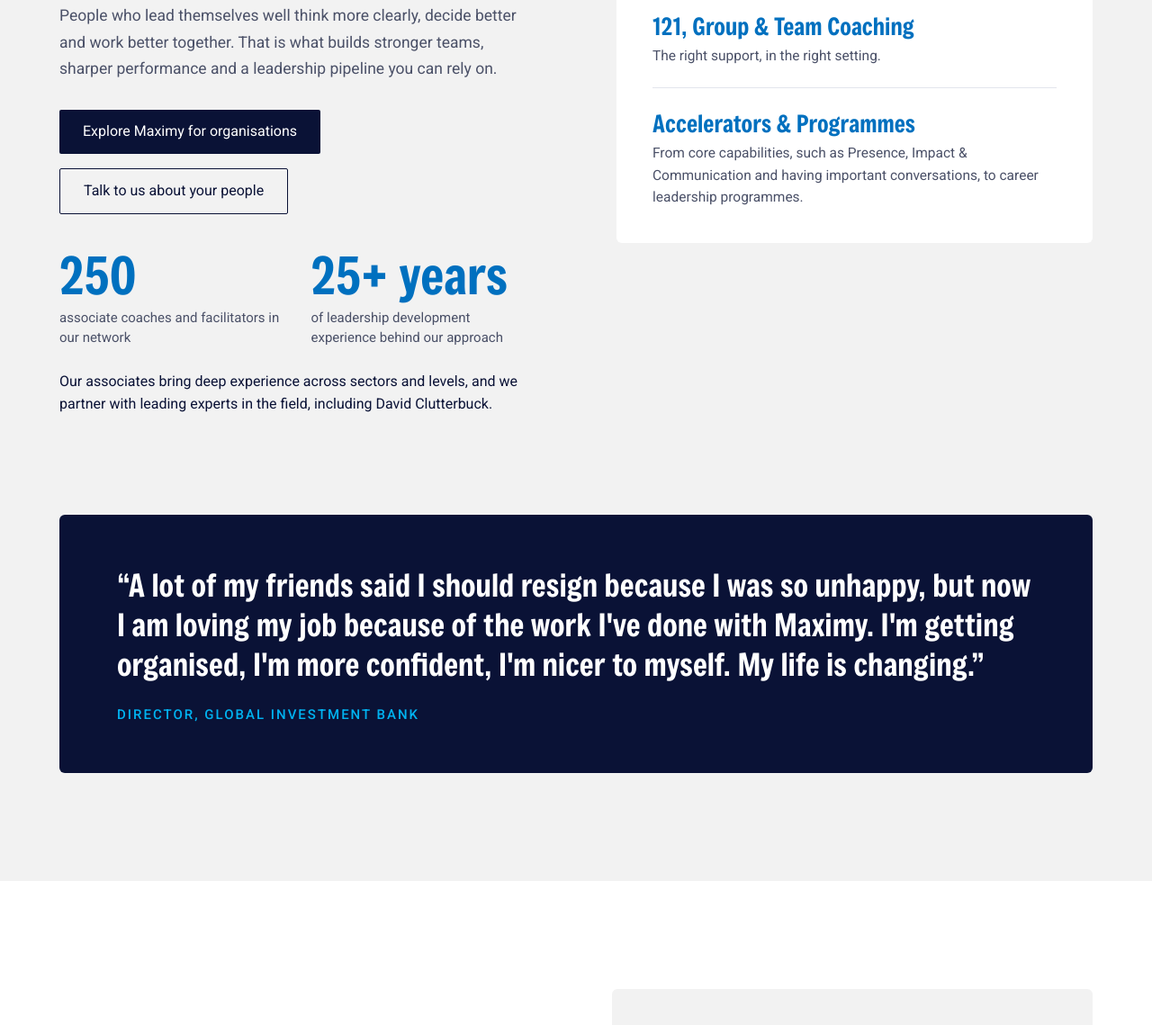
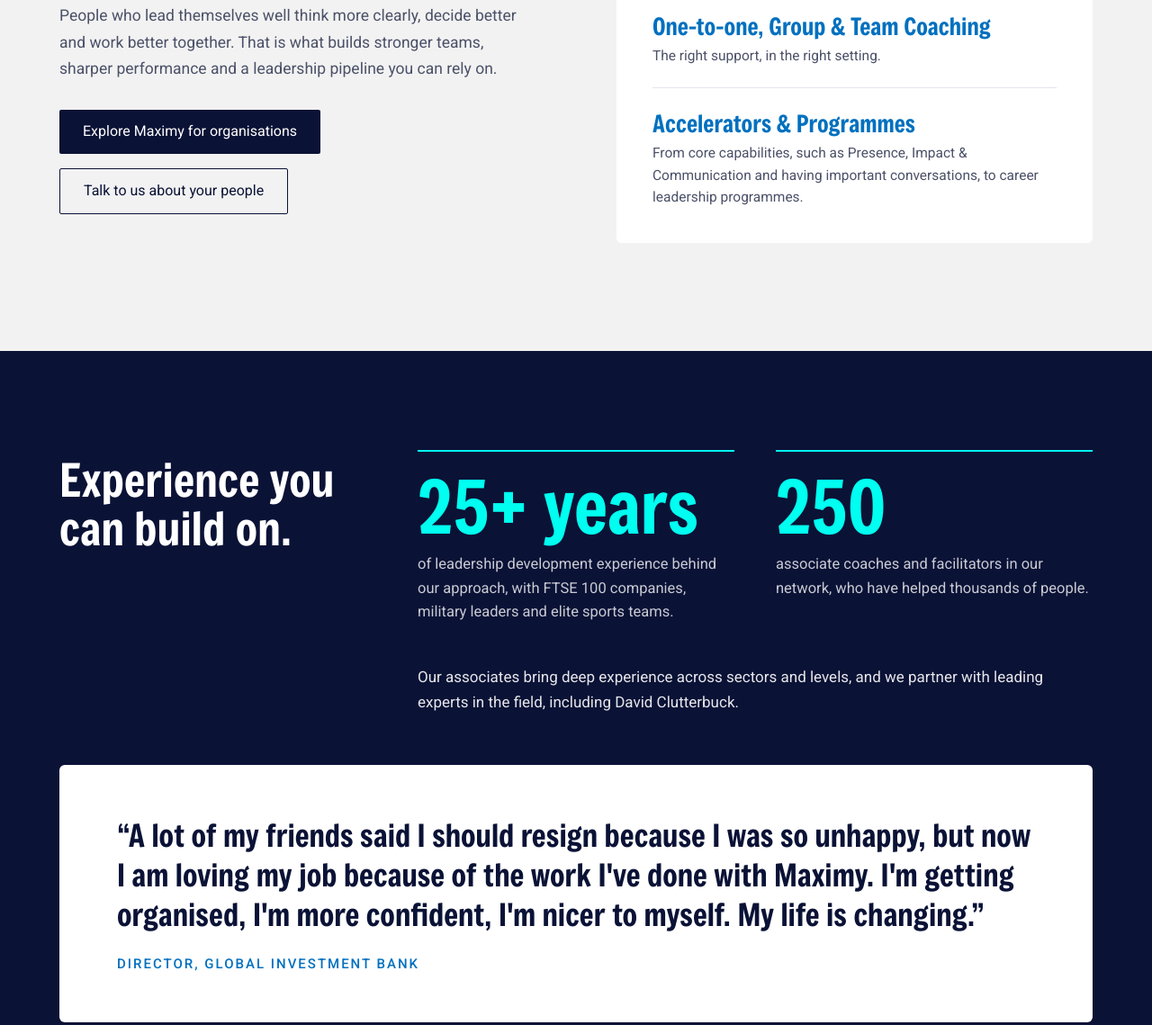
Before and after one commit to eliotmaytom/Maximy-new-website, a plain HTML site: page public/index.html in a window 1280 px wide. Shown: the part 6121-7260 px from the top of the page at 90% size. Drawn offline with Linux system fonts and the light colour scheme.

Commit message:
Individuals page: separate navy Experience section with white quote card
Move stats out of the organisations block into their own row, rename the
coaching item, and use the navy variant on this page only.

Co-Authored-By: Claude Sonnet 5.5 <noreply@anthropic.com>

```diff
--- a/public/css/site.css
+++ b/public/css/site.css
@@ -183,10 +183,6 @@ nav .cta:hover{text-decoration:none;opacity:.9}
 .quote{grid-column:1/-1;background:var(--navy);color:#fff;border-radius:6px;padding:56px 64px;margin-top:20px}
 .quote q{font-family:Freeman,sans-serif;font-size:34px;line-height:1.3;quotes:"\201C" "\201D"}
 .quote .qby{font-size:15px;letter-spacing:2px;text-transform:uppercase;color:var(--light);margin-top:24px;font-weight:500}
-.stats{display:grid;grid-template-columns:1fr 1fr;gap:30px;margin-top:40px}
-.stats .n{font-family:Freeman,sans-serif;font-size:56px;color:var(--heritage);line-height:1}
-.stats .l{font-size:15px;color:var(--grey);line-height:1.5;margin-top:8px}
-.orgs .pnote{font-size:16px;color:var(--ink);line-height:1.6;margin-top:24px}
 
 /* EXPERIENCE (organisations page) */
 .exp{background:var(--off);padding:110px 0 120px}
@@ -197,6 +193,14 @@ nav .cta:hover{text-decoration:none;opacity:.9}
 .exp .stat .l{font-size:16.5px;color:var(--grey);line-height:1.6;margin-top:10px}
 .exp .pnote{grid-column:2/-1;font-size:17px;line-height:1.6;color:var(--ink)}
 .exp .quote{margin-top:10px}
+/* navy variant (individuals page): white quote card on navy */
+.exp.navy{background:var(--navy);color:#fff}
+.exp.navy .stat{border-top-color:var(--teal)}
+.exp.navy .stat .n{color:var(--teal)}
+.exp.navy .stat .l{color:rgba(255,255,255,.78)}
+.exp.navy .pnote{color:rgba(255,255,255,.9)}
+.exp.navy .quote{background:#fff;color:var(--navy)}
+.exp.navy .quote .qby{color:var(--heritage)}
 
 /* CLOSE */
 .close{background:var(--navy);color:#fff;padding:120px 0}
--- a/public/index.html
+++ b/public/index.html
@@ -184,18 +184,23 @@
    <p>We support the whole person behind the role: a leader, a manager, a thinking partner, a team member, a parent, and the leader of their own life and career.</p>
    <p>People who lead themselves well think more clearly, decide better and work better together. That is what builds stronger teams, sharper performance and a leadership pipeline you can rely on.</p>
    <div class="btns"><a class="btn btn-navy" href="/organisations/">Explore Maximy for organisations</a><a class="btn btn-line" href="/organisations/#talk">Talk to us about your people</a></div>
-   <div class="stats">
-    <div><div class="n">250</div><div class="l">associate coaches and facilitators in our network</div></div>
-    <div><div class="n">25+ years</div><div class="l">of leadership development experience behind our approach</div></div>
-   </div>
-   <p class="pnote">Our associates bring deep experience across sectors and levels, and we partner with leading experts in the field, including David Clutterbuck.</p>
   </div>
   <div class="olist">
    <div><b>Thinking Partners</b><span>Create a high-quality thinking atmosphere of trust, listening and constructive challenge. Your people become great thinking partners for each other, leading to better conversations, decisions and action.</span></div>
    <div><b>High-Performing Teams</b><span>Help your teams see how they really work today, then move from a group to a high-performing team.</span></div>
-   <div><b>121, Group &amp; Team Coaching</b><span>The right support, in the right setting.</span></div>
+   <div><b>One-to-one, Group &amp; Team Coaching</b><span>The right support, in the right setting.</span></div>
    <div><b>Accelerators &amp; Programmes</b><span>From core capabilities, such as Presence, Impact &amp; Communication and having important conversations, to career leadership programmes.</span></div>
   </div>
+ </div>
+</section>
+
+<!-- EXPERIENCE + QUOTE -->
+<section class="exp navy">
+ <div class="wrap grid">
+  <h2>Experience you can build on.</h2>
+  <div class="stat"><div class="n">25+ years</div><div class="l">of leadership development experience behind our approach, with FTSE 100 companies, military leaders and elite sports teams.</div></div>
+  <div class="stat"><div class="n">250</div><div class="l">associate coaches and facilitators in our network, who have helped thousands of people.</div></div>
+  <p class="pnote">Our associates bring deep experience across sectors and levels, and we partner with leading experts in the field, including David Clutterbuck.</p>
   <div class="quote">
    <q>A lot of my friends said I should resign because I was so unhappy, but now I am loving my job because of the work I've done with Maximy. I'm getting organised, I'm more confident, I'm nicer to myself. My life is changing.</q>
    <div class="qby">Director, Global Investment Bank</div>
```
